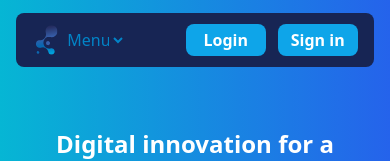
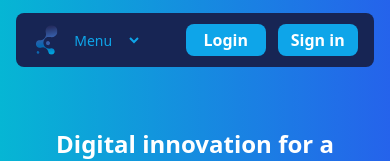
Before and after one commit to AlexCastels/Learning-Tailwind, an Angular app: page / in a window 390 px wide. Shown: the top 161 px of the page. Built offline with nearby package versions, Linux system fonts and the light colour scheme; a web font is replaced by a local one.

Commit message:
Style Navbar

```diff
--- a/src/app/app.component.html
+++ b/src/app/app.component.html
@@ -1,4 +1,4 @@
-<div class="flex justify-center flex-col bg-gradient-to-r from-cyan-500 to-blue-600 w-full font-sans">
+<div class="flex justify-center flex-col bg-gradient-to-r from-cyan-500 to-blue-600 font-sans">
     <app-navbar></app-navbar>
     <app-hero-section></app-hero-section>
     <app-view></app-view>
--- a/src/app/components/navbar/navbar.component.html
+++ b/src/app/components/navbar/navbar.component.html
@@ -1,18 +1,15 @@
 <div class="flex justify-center items-center h-20 w-full">
     <div class="flex justify-between items-center h-4/6 w-11/12 p-4 rounded-lg bg-blue-950 text-white">
         <div class="flex items-center relative ">
-
             <h2 class="font-sans text-lg font-semibold tracking-widest hidden sm:inline">Hynnova</h2>
             <h3 class="text-tiny tracking-widest absolute top-6 right-8 hidden sm:inline">DIGITAL HEALT</h3>
             <img src="./assets/segno-grafico-hynnova.svg" width="30" alt="logo" class="">
-
-            <select name="menu" id=""  class="text-sky-600 sm:hidden cursor-pointer w-[4rem] p-[1px] bg-transparent">
+            <select name="menu" id=""  class="text-sky-500 sm:hidden cursor-pointer w-[5rem] p-2 text-sm bg-transparent focus:ring-blue-500 focus:border-blue-500 focus:border-none dark:bg-blue-950 dark:focus:ring-blue-500 dark:focus:border-blue-500">
                 <option value="">Menu</option>
                 <option value="home">Home</option>
                 <option value="contatti">Contatti</option>
                 <option value="about">About</option>
             </select>
-
         </div>
         <div>
             <ul class="flex items-center gap-3">
```
